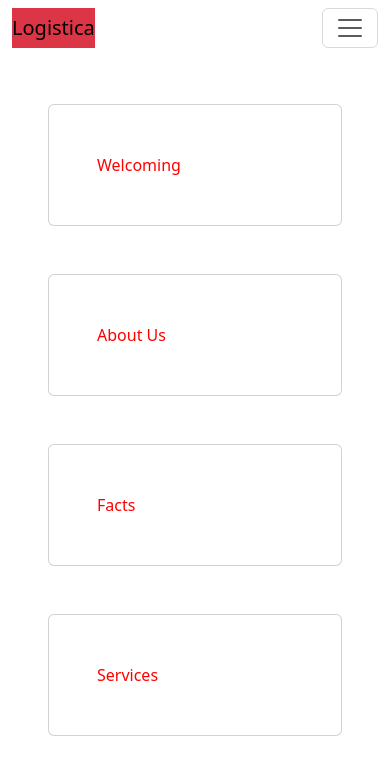
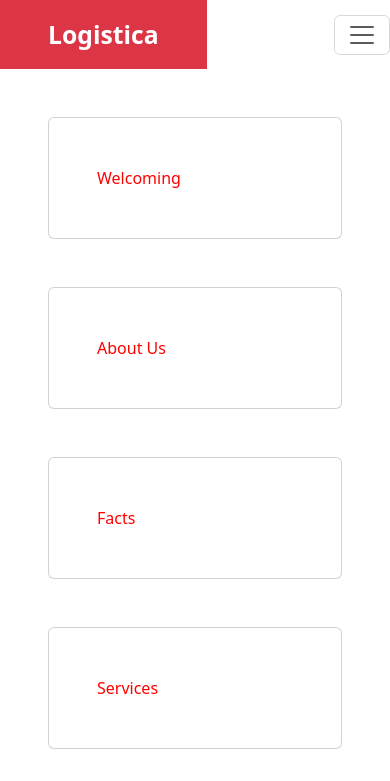
Before and after one commit to EbrahimElgharib/shipping_company, a plain HTML site: page index.html in a window 390 px wide. Shown: the top 781 px of the page. Drawn offline with nearby package versions, Linux system fonts and the light colour scheme.

Commit message:
Navbar brand V1

```diff
--- a/index.html
+++ b/index.html
@@ -9,7 +9,8 @@
       href="https://cdn.jsdelivr.net/npm/bootstrap@5.3.0/dist/css/bootstrap.min.css"
       rel="stylesheet"
       integrity="sha384-9ndCyUaIbzAi2FUVXJi0CjmCapSmO7SnpJef0486qhLnuZ2cdeRhO02iuK6FUUVM"
-      crossorigin="anonymous"/>
+      crossorigin="anonymous"
+    />
 
     <!-- bootstrap offline -->
     <link rel="stylesheet" href="css/bootstrap.min.css" />
@@ -20,14 +21,24 @@
 
   <body>
     <!-- Start Navbar -->
-    <section class="">
-      <nav class="navbar navbar-expand-lg">
-        <div class="container-fluid">
-          <a class="navbar-brand bg-danger" href="#">Logistica</a>
-          <button class="navbar-toggler" type="button" data-bs-toggle="collapse" data-bs-target="#navbarSupportedContent" aria-controls="navbarSupportedContent" aria-expanded="false" aria-label="Toggle navigation">
+    <nav class="navbar navbar-expand-lg p-0">
+      <div class="container-fluid p-0">
+        <a class="navbar-brand bg-danger text-white fs-2 fw-bold px-5 py-3" href="#">Logistica</a>
+        <button
+          class="navbar-toggler"
+          type="button"
+          data-bs-toggle="collapse"
+          data-bs-target="#navbarSupportedContent"
+          aria-controls="navbarSupportedContent"
+          aria-expanded="false"
+          aria-label="Toggle navigation"
+        >
           <span class="navbar-toggler-icon"></span>
         </button>
-          <div class="collapse navbar-collapse border border-5" id="navbarSupportedContent">
+        <div
+          class="collapse navbar-collapse"
+          id="navbarSupportedContent"
+        >
           <ul class="navbar-nav ms-auto mb-2 mb-lg-0 bg-danger">
             <li class="nav-item">
               <a class="nav-link active" aria-current="page" href="#">HOME</a>
@@ -36,7 +47,13 @@
               <a class="nav-link" href="#">ABOUT</a>
             </li>
             <li class="nav-item dropdown">
-                <a class="nav-link dropdown-toggle" href="#" role="button" data-bs-toggle="dropdown" aria-expanded="false">
+              <a
+                class="nav-link dropdown-toggle"
+                href="#"
+                role="button"
+                data-bs-toggle="dropdown"
+                aria-expanded="false"
+              >
                 PAGES
               </a>
               <ul class="dropdown-menu">
@@ -45,8 +62,12 @@
                 <li><a class="dropdown-item" href="#">Another action</a></li>
                 <li><a class="dropdown-item" href="#">Another action</a></li>
                 <!-- <li><hr class="dropdown-divider"></li> -->
-                  <li><a class="dropdown-item" href="#">Something else here</a></li>
-                  <li><a class="dropdown-item" href="#">Something else here</a></li>
+                <li>
+                  <a class="dropdown-item" href="#">Something else here</a>
+                </li>
+                <li>
+                  <a class="dropdown-item" href="#">Something else here</a>
+                </li>
               </ul>
             </li>
             <li class="nav-item">
@@ -55,20 +76,16 @@
           </ul>
 
           <div>icon +012 345 6789</div>
-
         </div>
       </div>
     </nav>
-    </section>
     <!-- End Navbar -->
 
     <section class="card p-5 m-5">Welcoming</section>
 
     <section class="card p-5 m-5">About Us</section>
 
-    <section class="card p-5 m-5">Facts
-
-    </section>
+    <section class="card p-5 m-5">Facts</section>
 
     <section class="card p-5 m-5">Services</section>
     <section class="card p-5 m-5">Features</section>
```
Lines whose indentation alone changed are shown as unchanged.
